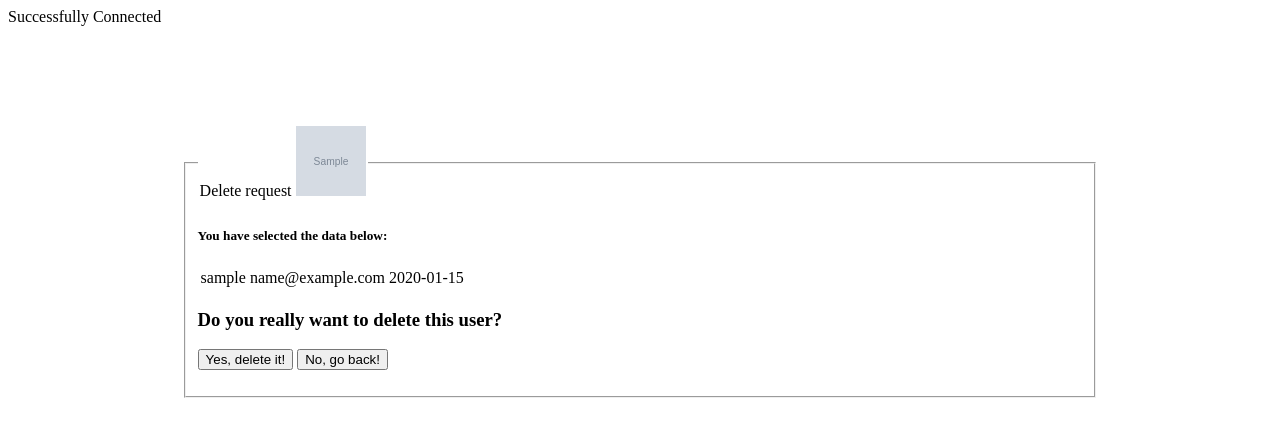
After one commit to ChavesJimmy/FSWD-TeamProject-Group9, a PHP site: page /admin_panel/delete_user.php?id=1 in a window 1280 px wide. The commit adds this page. Shown: the top 437 px of the page. Run offline with PHP 8.4, Linux system fonts and the light colour scheme; tables that the repository leaves empty hold one stand-in row (values such as "Sample post"); grey boxes marked "Sample" are stand-in pictures.

Commit message:
added sold stat and delete option

```diff
--- /dev/null
+++ b/admin_panel/delete_user.php
@@ -0,0 +1,89 @@
+<?php
+/* session_start();
+
+// if session is not set this will redirect to login page
+if (!isset($_SESSION['adm']) && !isset($_SESSION['user'])) {
+    header("Location: index.php");
+    exit;
+}
+if (isset($_SESSION["user"])) {
+    header("Location: home.php");
+    exit;
+} */
+require_once '../components/db_connect.php';
+
+$class = 'd-none';
+if ($_GET['id']) {
+    $id = $_GET['id'];
+    $sql = "SELECT * FROM users WHERE id = {$id}";
+    $result = mysqli_query($connect, $sql);
+    $data = mysqli_fetch_assoc($result);
+    if (mysqli_num_rows($result) == 1) {
+        $user_name = $data['user_name'];
+        $email = $data['email'];
+        $birth_date = $data['birth_date'];
+        $photo = $data['photo'];
+    }
+}
+//the POST method will delete the user permanently
+if ($_POST) {
+    $id = $_POST['id'];
+    $sql = "DELETE FROM users WHERE id = {$id}";
+    if ($connect->query($sql) === TRUE) {
+        $class = "alert alert-success";
+        $message = "Successfully Deleted!";
+        header("refresh:3;url=dashboard.php");
+    } else {
+        $class = "alert alert-danger";
+        $message = "The entry was not deleted due to: <br>" . $connect->error;
+    }
+}
+
+mysqli_close($connect);
+?>
+
+<!DOCTYPE html>
+<html lang="en">
+
+<head>
+    <meta charset="UTF-8">
+    <meta name="viewport" content="width=device-width, initial-scale=1.0">
+    <title>Delete User</title>
+    <style type="text/css">
+        fieldset {
+            margin: auto;
+            margin-top: 100px;
+            width: 70%;
+        }
+
+        .img-thumbnail {
+            width: 70px !important;
+            height: 70px !important;
+        }
+    </style>
+</head>
+
+<body>
+    <div class="<?php echo $class; ?>" role="alert">
+        <p><?php echo ($message) ?? ''; ?></p>
+    </div>
+    <fieldset>
+        <legend class='h2 mb-3'>Delete request <img class='img-thumbnail rounded-circle' src='<?php echo $photo ?>' alt="<?php echo $user_name ?>"></legend>
+        <h5>You have selected the data below:</h5>
+        <table class="table w-75 mt-3">
+            <tr>
+                <td><?php echo "$user_name " ?></td>
+                <td><?php echo $email ?></td>
+                <td><?php echo $birth_date ?></td>
+            </tr>
+        </table>
+        <h3 class="mb-4">Do you really want to delete this user?</h3>
+        <form method="post">
+            <input type="hidden" name="id" value="<?php echo $id ?>" />
+            <input type="hidden" name="picture" value="<?php echo $photo ?>" />
+            <button class="btn btn-danger" type="submit">Yes, delete it!</button>
+            <a href="index_admin.php"><button class="btn btn-warning" type="button">No, go back!</button></a>
+        </form>
+    </fieldset>
+</body>
+</html>
--- a/admin_panel/index_admin.php
+++ b/admin_panel/index_admin.php
@@ -46,7 +46,7 @@ if ($result_products->num_rows > 0) {
             <td>" . $row['price'] . "</td>
             <td><a href='update_products.php?id=" . $row['id'] . "'><button class='btn btn-primary btn-sm' type='button'>Edit</button></a>
             <a href='delete_product.php?id=" . $row['id'] . "'><button class='btn btn-danger btn-sm' type='button'>Delete</button></a>
-            <a href='sale_statistic.php?id'>Sales</a>
+            <a href='sale_statistic.php?id=". $row['id']."'>Sales</a>
             </td>
          </tr>";
     }
--- a/admin_panel/update_products.php
+++ b/admin_panel/update_products.php
@@ -94,7 +94,10 @@ if ($_GET['id']) {
 
                 <tr>
                     <td><button class='btn btn-success' type="submit">Update</button></td>
-                    <td><a href="index.php"><button class='btn btn-warning' type="button">Home</button></a></td>
+
+                    <td><a href="index_admin.php"><button class='btn btn-warning' type="button">Home</button></a></td>
+                    <td><a href="delete_product.php?id=<?php echo $data['id'] ?>">Delete</a></td>
+
                 </tr>
             </table>
         </form>
--- a/admin_panel/update_user.php
+++ b/admin_panel/update_user.php
@@ -73,7 +73,7 @@ if ($_GET['id']) {
                 <tr>
                     <td><button class='btn btn-success' type="submit">Update</button></td>
                     <td><a href="index_admin.php"><button class='btn btn-warning' type="button">Home</button></a></td>
-                    <td><a href="">delete user</a></td>
+                    <td><a href="delete_user.php?id=<?=$id?>"> delete user </a></td>
                 </tr>
             </table>
         </form>
```
Also changed, not shown: admin_panel/delete_product.php (added, +83 -0 lines), admin_panel/sale_statistic.php (+48 -0 lines).
